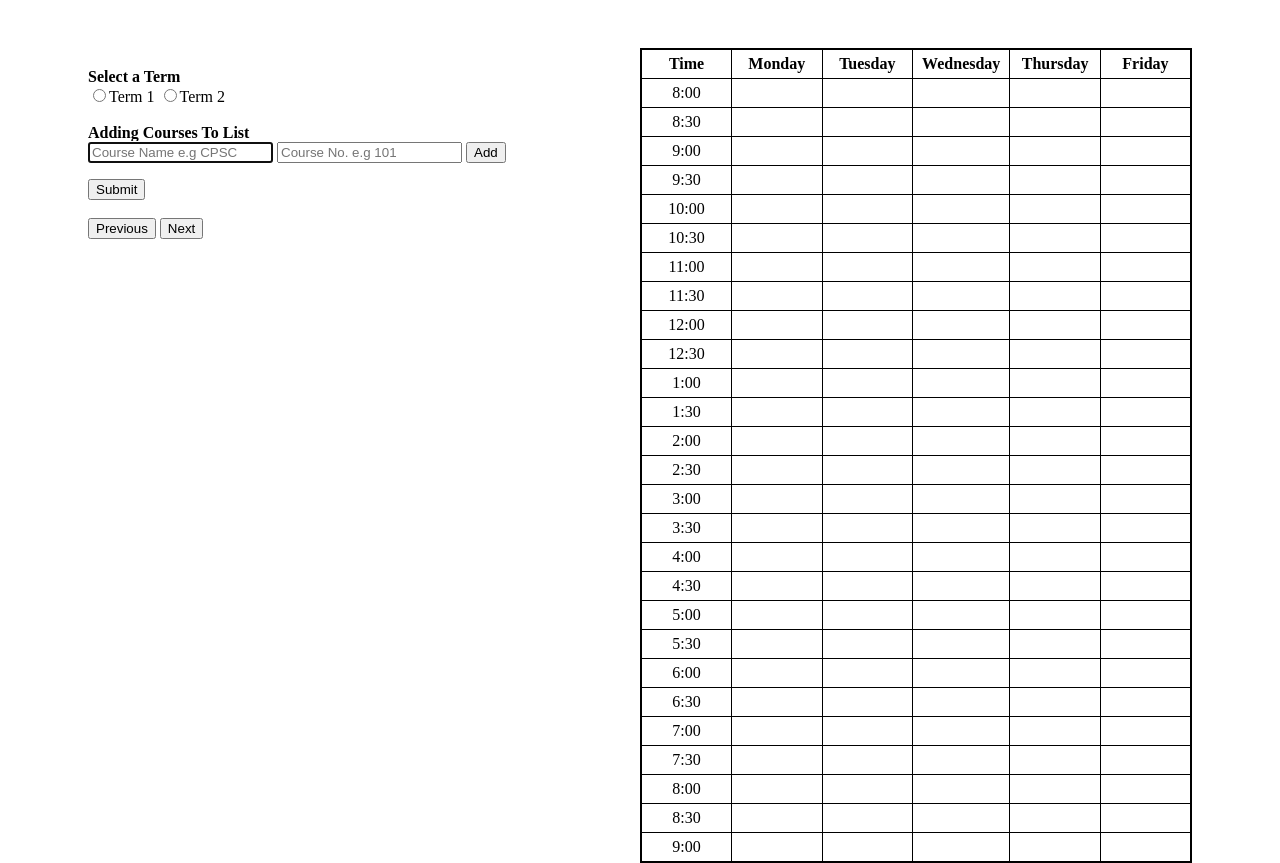
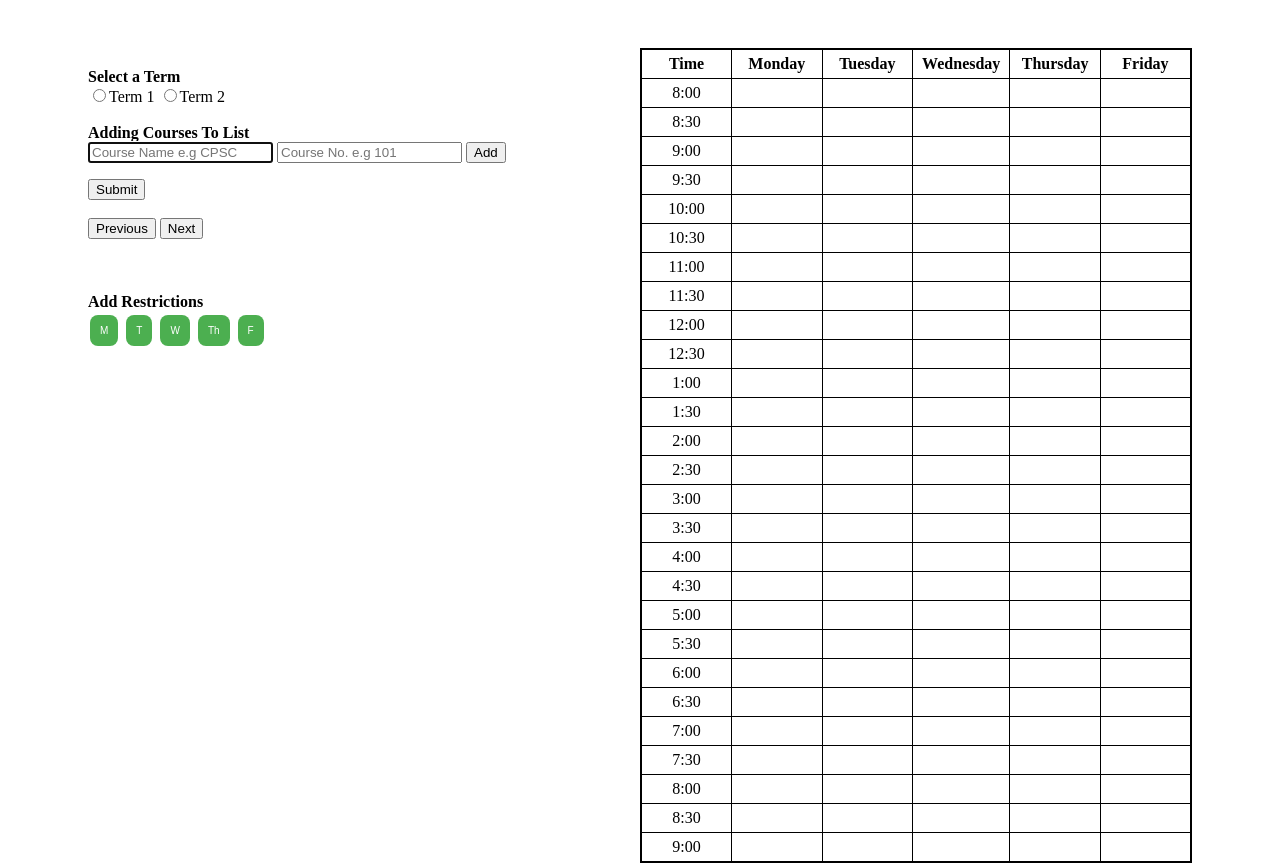
Before and after one commit to ra3738/TimeTable, a Flask app: page / in a window 1280 px wide. Run offline with Flask 2, Linux system fonts and the light colour scheme.

Commit message:
Added Restrictions

```diff
--- a/TimeTable/static/index.js
+++ b/TimeTable/static/index.js
@@ -123,7 +123,6 @@ document.addEventListener('DOMContentLoaded', () => {
   document.querySelector('#next').onclick = () => {
     decolor();
     timetable_number++;
-    var inText = ""
     color();
   };
 });
@@ -135,3 +134,13 @@ document.addEventListener('DOMContentLoaded', () => {
     color();
   };
 });
+
+function myFunction(x) {
+  var buttonColor = document.getElementById(x);
+  var theCSSprop = window.getComputedStyle(buttonColor, null).getPropertyValue("background-color");
+  if (theCSSprop === "rgb(76, 175, 80)"){
+    document.getElementById(x).style.backgroundColor = "red";
+  } else {
+    document.getElementById(x).style.backgroundColor = "rgb(76, 175, 80)";
+  }
+}
--- a/TimeTable/static/styles/styles.css
+++ b/TimeTable/static/styles/styles.css
@@ -10,3 +10,18 @@ th, td {
   text-align: center;
   width: 15%
 }
+
+.button {
+  background-color: #4CAF50;
+  border: none;
+  color: white;
+  padding: 10px;
+  text-align: center;
+  text-decoration: none;
+  display: inline-block;
+  font-size: 10px;
+  margin: 4px 2px;
+  border-radius: 8px;
+}
+
+.button1:hover {color: blue}
--- a/TimeTable/templates/index.html
+++ b/TimeTable/templates/index.html
@@ -235,7 +235,6 @@
       </table>
     </div>
 
-
     <div style="padding-right: 20px; padding-bottom: 20px; padding-left: 80px">
       <b>Select a Term</b>
       <br>
@@ -255,6 +254,14 @@
       <br><br>
       <button id="previous" type="button">Previous</button>
       <button id="next" type="button">Next</button>
+
+      <br><br><br><br>
+      <b>Add Restrictions</b><br>
+      <button class="button button1" onclick="myFunction('MButton')" id="MButton">M</button>
+      <button class="button button1" onclick="myFunction('TButton')" id="TButton">T</button>
+      <button class="button button1" onclick="myFunction('WButton')" id="WButton">W</button>
+      <button class="button button1" onclick="myFunction('ThButton')" id="ThButton">Th</button>
+      <button class="button button1" onclick="myFunction('FButton')" id="FButton">F</button>
     </div>
 
   </body>
```
